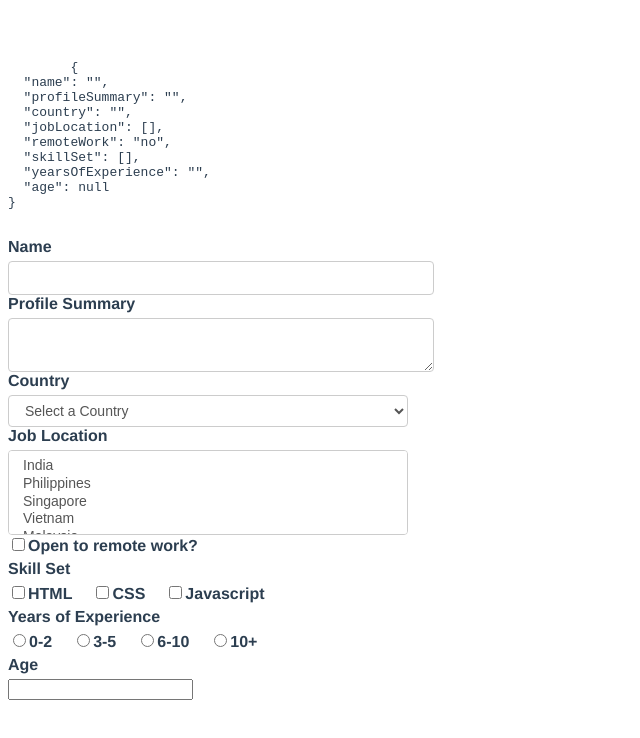
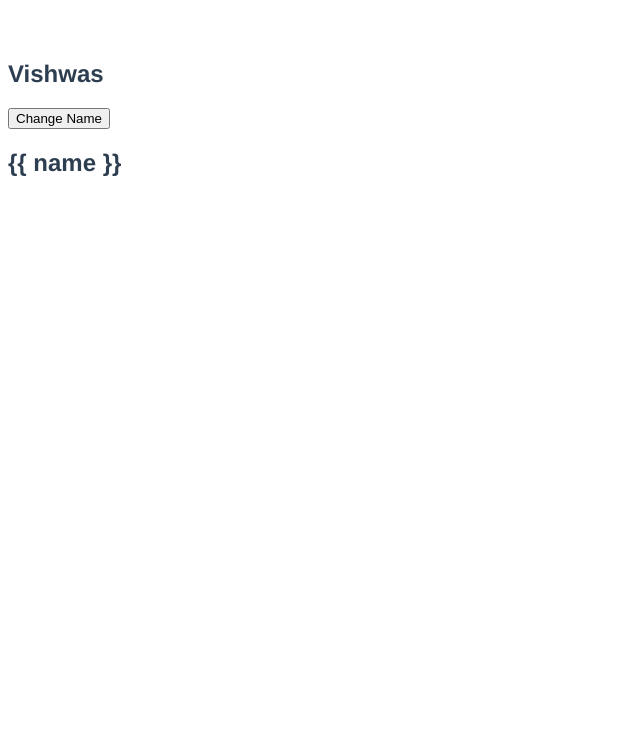
Before and after one commit to rclarian/Vue.js_3_A, a Vue app in the folder hello-world/: page / in a window 1280 px wide. Shown: the top 738 px of the page, without its empty margins (0-640 px from the left). Built offline with nearby package versions, Linux system fonts and the light colour scheme.

Commit message:
#22. Vue JS 3 Tutorial - 22 - Bonus Directives - (v-once, v-pre directive)
#22. Vue JS 3 Tutorial - 22 - Bonus Directives - (v-once, v-pre directive)

```diff
--- a/hello-world/src/App.vue
+++ b/hello-world/src/App.vue
@@ -1,83 +1,8 @@
 <template>
   <div>
-    <div>
-      <pre>
-        {{ JSON.stringify(formValues, null, 2) }}
-      </pre>
-    </div>
-    <form @submit.prevent="submitForm()">
-      <div>
-        <label for="name"> Name</label>
-        <input type="text" id="name" v-model.trim.lazy="formValues.name">
-      </div>
-
-      <div>
-        <label for="profile">Profile Summary</label>
-        <textarea id="profile" v-model="formValues.profileSummary"></textarea>
-      </div>
-
-      <div>
-        <label for="country">Country</label>
-        <select id="country" v-model="formValues.country">
-          <option value="">Select a Country</option>
-          <option value="india">India</option>
-          <option value="philippines">Philippines</option>
-          <option value="singapore">Singapore</option>
-        </select>
-      </div>
-
-      <div>
-        <label for="job-location">Job Location</label>
-        <select id="job-location" multiple v-model="formValues.jobLocation">
-          <option value="india">India</option>
-          <option value="philippines">Philippines</option>
-          <option value="singapore">Singapore</option>
-          <option value="vietnam">Vietnam</option>
-          <option value="malaysia">Malaysia</option>
-        </select>
-      </div>
-
-      <div>
-        <input type="checkbox"
-        id="remoteWork"
-        v-model="formValues.remoteWork"
-        true-value="yes"
-        false-value="no">
-        <label for="remoteWork">Open to remote work?</label>
-      </div>
-
-      <div>
-        <label>Skill Set</label>
-        <input type="checkbox" id="html" value="html" v-model="formValues.skillSet">
-        <label for="html">HTML</label>
-        <input type="checkbox" id="css" value="css" v-model="formValues.skillSet">
-        <label for="css">CSS</label>
-        <input type="checkbox" id="javascript" value="javascript" v-model="formValues.skillSet">
-        <label for="javascript">Javascript</label>
-      </div>
-
-      <div>
-        <label>Years of Experience</label>
-        <input type="radio" id="0-2" value="0-2" v-model="formValues.yearsOfExperience">
-        <label for="0-2">0-2</label>
-        <input type="radio" id="3-5" value="3-5" v-model="formValues.yearsOfExperience">
-        <label for="3-5">3-5</label>
-        <input type="radio" id="6-10" value="6-10" v-model="formValues.yearsOfExperience">
-        <label for="6-10">6-10</label>
-        <input type="radio" id="10+" value="10+" v-model="formValues.yearsOfExperience">
-        <label for="10+">10+</label>
-      </div>
-
-      <div>
-        <label for="age">Age</label>
-        <input @keyup.enter="submitForm()" type="number" id="age" v-model.number="formValues.age">
-      </div>
-
-      <!-- <div>
-        <button>Submit</button>
-      </div> -->
-
-    </form>
+    <h2 v-once>{{ name }}</h2>
+    <button @click="name = 'Batman'">Change Name</button>
+    <h2 v-pre>{{ name }}</h2>
   </div>
 
 </template>
@@ -88,23 +13,11 @@ export default {
   name: 'App',
   data(){
     return{
-      formValues: {
-        name: '',
-        profileSummary: '',
-        country: '',
-        jobLocation: [],
-        remoteWork: 'no',
-        skillSet: [],
-        yearsOfExperience: '',
-        age: null,
-      }
+      name: 'Vishwas'
     };
   },
   methods: {
-    submitForm() {
-      //event.preventDefault();
-      console.log('Form values', this.formValues);
-    }
+
   },
 }
 </script>
```
